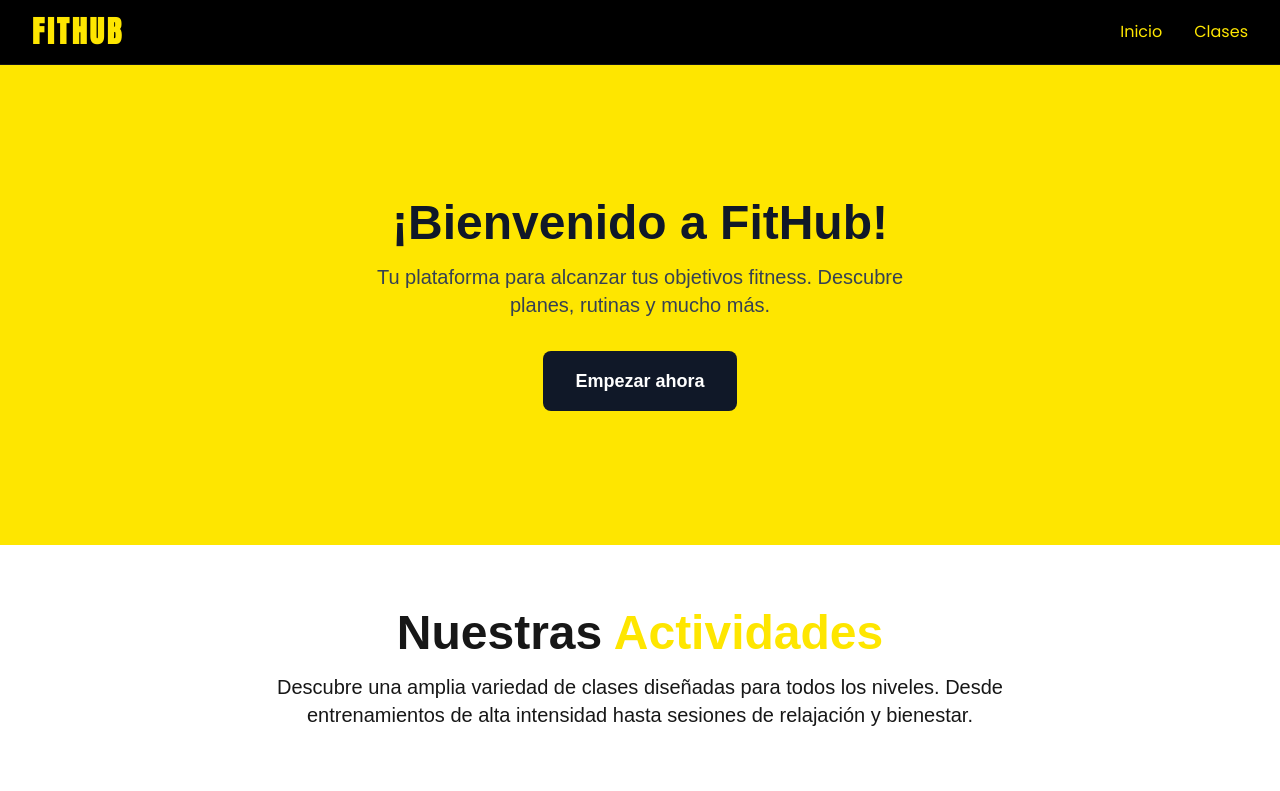
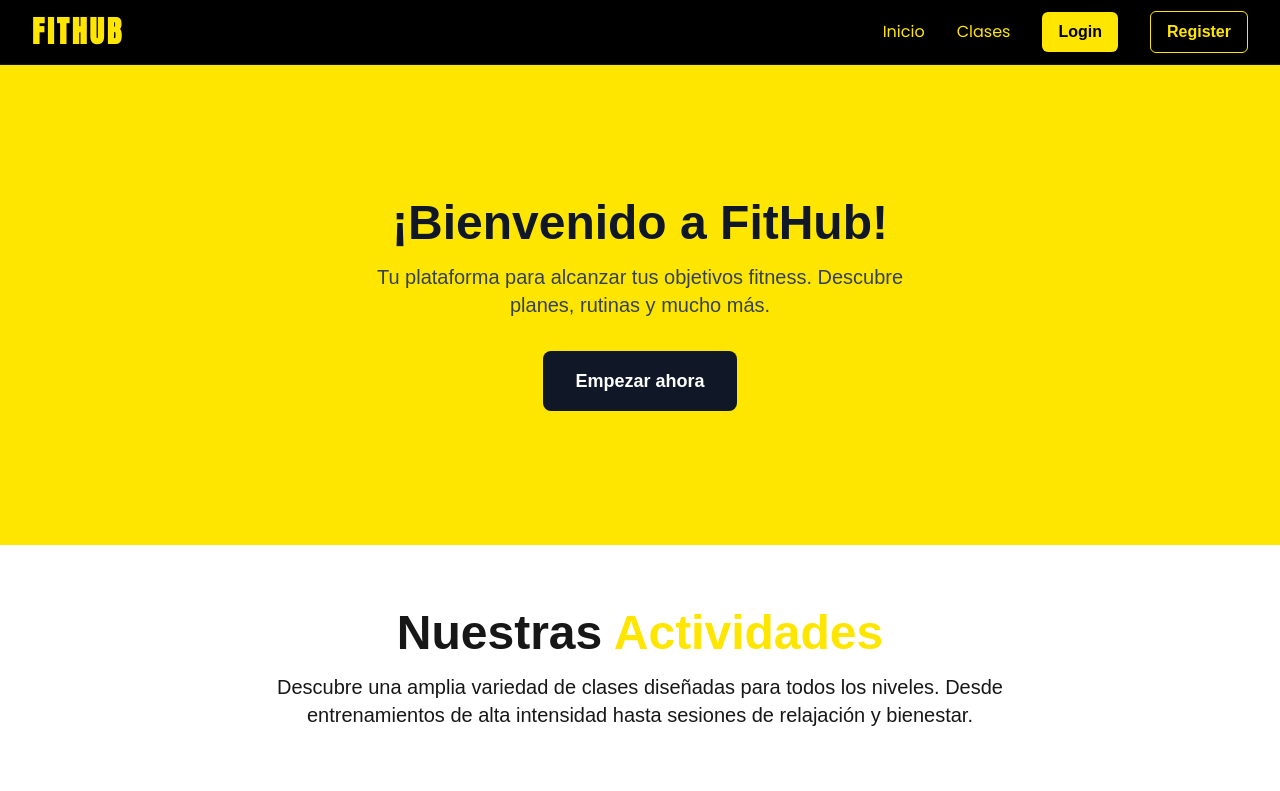
Before and after one commit to fithubhenry/FitHub, a Next.js app in the folder front/: page / in a window 1280 px wide. Shown: the top 791 px of the page. Built offline with nearby package versions, Linux system fonts and the light colour scheme.

Commit message:
agregue botones de register y login

```diff
--- a/front/src/components/Navbar/Navbar.tsx
+++ b/front/src/components/Navbar/Navbar.tsx
@@ -1,30 +1,29 @@
-"use client"
+"use client";
 
-import { useState } from "react"
-import { Menu, X, Dumbbell } from "lucide-react"
-import Link from "next/link"
+import { useState } from "react";
+import { Menu, X } from "lucide-react";
+import Link from "next/link";
 
 export default function Navbar() {
-  const [isMenuOpen, setIsMenuOpen] = useState(false)
+  const [isMenuOpen, setIsMenuOpen] = useState(false);
 
-  const toggleMenu = () => setIsMenuOpen(!isMenuOpen)
-
+  const toggleMenu = () => setIsMenuOpen(!isMenuOpen);
 
   return (
     <nav className="sticky top-0 z-50 bg-black border-b border-border">
       <div className="max-w-7xl mx-auto px-4 sm:px-6 lg:px-8">
         <div className="flex justify-between items-center h-16">
-          {/* Logo */}
           <div className="flex items-center space-x-2">
             <Link href="/">
-              <span className="font-anton text-3xl font-bold tracking-widest text-[#fee600]">FITHUB</span>
+              <span className="font-anton text-3xl font-bold tracking-widest text-[#fee600]">
+                FITHUB
+              </span>
             </Link>
           </div>
 
-
           <div className="hidden md:flex items-center space-x-8">
             <Link href="/">
-              <p className=" text-[#fee600] font-poppins hover:text-primary transition-colors duration-200">
+              <p className="text-[#fee600] font-poppins hover:text-primary transition-colors duration-200">
                 Inicio
               </p>
             </Link>
@@ -34,47 +33,60 @@ export default function Navbar() {
               </p>
             </Link>
 
+            <Link href="/login">
+              <button className="px-4 py-2 rounded-md bg-[#fee600] text-black font-semibold hover:bg-yellow-400 transition">
+                Login
+              </button>
+            </Link>
+            <Link href="/register">
+              <button className="px-4 py-2 rounded-md border border-[#fee600] text-[#fee600] font-semibold hover:bg-[#fee600] hover:text-black transition">
+                Register
+              </button>
+            </Link>
           </div>
 
-          {/* Mobile menu button */}
           <div className="md:hidden">
-            <button onClick={toggleMenu} className="text-[#fee600] hover:text-primary">
-              {isMenuOpen ? <X className="h-6 w-6" /> : <Menu className="h-6 w-6" />}
+            <button
+              onClick={toggleMenu}
+              className="text-[#fee600] hover:text-primary"
+            >
+              {isMenuOpen ? (
+                <X className="h-6 w-6" />
+              ) : (
+                <Menu className="h-6 w-6" />
+              )}
             </button>
           </div>
         </div>
 
-        {/* Mobile Navigation */}
         {isMenuOpen && (
           <div className="md:hidden">
             <div className="px-2 pt-2 pb-3 space-y-1 bg-black border-t border-border">
-              <Link href="/">
-                <p
-
-                  className="block px-3 py-2 text-[#fee600] hover:text-primary transition-colors duration-200"
-                  onClick={toggleMenu}
-                >
+              <Link href="/" onClick={toggleMenu}>
+                <p className="block px-3 py-2 text-[#fee600] hover:text-primary transition">
                   Inicio
                 </p>
               </Link>
-              <Link href="/clases">
-                <p
-
-                  className="block px-3 py-2 text-[#fee600] hover:text-primary transition-colors duration-200"
-                  onClick={toggleMenu}
-                >
+              <Link href="/clases" onClick={toggleMenu}>
+                <p className="block px-3 py-2 text-[#fee600] hover:text-primary transition">
                   Actividades
                 </p>
               </Link>
-              <div className="px-3 py-2">
-                <button className="w-full bg-primary text-primary-foreground hover:bg-primary/90 font-semibold">
-                  Únete Ahora
+
+              <Link href="/login" onClick={toggleMenu}>
+                <button className="w-full mt-2 px-4 py-2 rounded-md bg-[#fee600] text-black font-semibold hover:bg-yellow-400">
+                  Login
                 </button>
-              </div>
+              </Link>
+              <Link href="/register" onClick={toggleMenu}>
+                <button className="w-full mt-2 px-4 py-2 rounded-md border border-[#fee600] text-[#fee600] font-semibold hover:bg-[#fee600] hover:text-black">
+                  Register
+                </button>
+              </Link>
             </div>
           </div>
         )}
       </div>
     </nav>
-  )
+  );
 }
```
